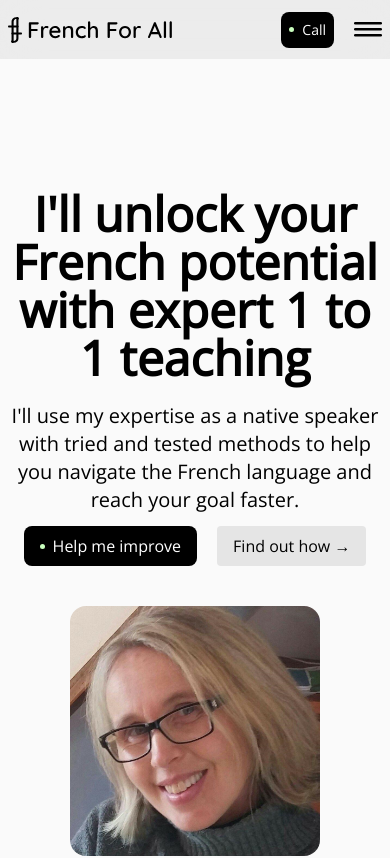
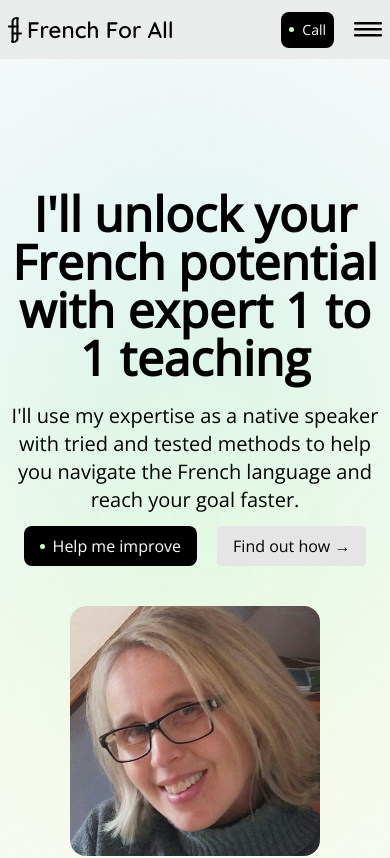
Before and after one commit to Wj9488/french-for-all-front-end, a Next.js app: page / in a window 390 px wide. Shown: the top 858 px of the page. Built offline with nearby package versions, Linux system fonts and the light colour scheme.

Commit message:
added bg gradient

```diff
--- a/pages/about.jsx
+++ b/pages/about.jsx
@@ -20,7 +20,7 @@ const About = () => {
         />
         <meta
           property="og:image"
-          content="/ffa__icon.png"
+          content="/ffa__og_image.png"
         />
       </Head>
       <div className="ml-auto mr-auto app__width">
--- a/pages/booking.jsx
+++ b/pages/booking.jsx
@@ -19,7 +19,7 @@ const Signup = () => {
         />
         <meta
           property="og:image"
-          content="/ffa__icon.png"
+          content="/ffa__og_image.png"
         />
     </Head>
     <div className="ml-auto mr-auto app__width">
--- a/pages/index.jsx
+++ b/pages/index.jsx
@@ -54,11 +54,12 @@ export default function Home() {
         />
         <meta
           property="og:image"
-          content="/ffa__icon.png"
+          content="/ffa__og_image.png"
         />
       </Head>
 
-      <header className="header__height flex items-center justify-center">
+      <header className="header__height flex items-center justify-center" >
+        <div id="header__bg_img" className="dark:opacity-50"></div>
         <div className="flex-row xl:flex xl:flex-center xl:items-center xl:gap-20 z-10">
           <div className="xl:w-7/12">
             <div className="font__quicksand font-semibold xl:text-5xl text-4xl xl:w-11/12">
@@ -73,7 +74,7 @@ export default function Home() {
             </p>
             <div className="flex items-center gap-5 justify-center xl:justify-start">
               <Link href="/booking">
-                <button className="mt-3 xl:mt-5 font-medium text-white dark:text-black flex items-center gap-2 px-4 py-2 lg:py-2 bg-black dark:bg-white rounded-lg">
+                <button className="hover:bg-neutral-200 mt-3 xl:mt-5 font-medium text-white dark:text-black flex items-center gap-2 px-4 py-2 lg:py-2 bg-black dark:bg-white rounded-lg">
                   <div className="cta__pulse_active dark:bg-green-600"></div>
                   Help me improve
                 </button>
@@ -429,7 +430,7 @@ export default function Home() {
 
       <div className="mb-20 flex items-center gap-5 justify-center xl:justify-start">
         <Link href="/booking">
-          <button className="mt-3 xl:mt-5 font-medium text-white dark:text-black flex items-center gap-2 px-4 py-2 lg:py-2 bg-black dark:bg-white rounded-lg">
+          <button className="hover:bg-neutral-200 mt-3 xl:mt-5 font-medium text-white dark:text-black flex items-center gap-2 px-4 py-2 lg:py-2 bg-black dark:bg-white rounded-lg">
             <div className="cta__pulse_active dark:bg-green-600"></div>
             Book a call
           </button>
@@ -541,7 +542,7 @@ export default function Home() {
           </h6>
           <Link href="/booking">
             <div className="flex items-center justify-center xl:justify-start xl:justfiy-left">
-              <button className="mt-3 xl:mt-5 font-medium text-white dark:text-black flex items-center gap-2 px-4 py-2 lg:py-2 bg-black dark:bg-white rounded-lg">
+              <button className="hover:bg-neutral-200 mt-3 xl:mt-5 font-medium text-white dark:text-black flex items-center gap-2 px-4 py-2 lg:py-2 bg-black dark:bg-white rounded-lg">
                 <div className="cta__pulse_active dark:bg-green-600"></div>
                 Get started
               </button>
--- a/pages/method.jsx
+++ b/pages/method.jsx
@@ -20,7 +20,7 @@ const Method = () => {
         />
         <meta
           property="og:image"
-          content="/ffa__icon.png"
+          content="/ffa__og_image.png"
         />
       </Head>
       <div className="overflow-x-hidden ml-auto mr-auto app__width">
--- a/pages/reviews.jsx
+++ b/pages/reviews.jsx
@@ -40,7 +40,7 @@ const Reviews = () => {
         />
         <meta
           property="og:image"
-          content="/ffa__icon.png"
+          content="/ffa__og_image.png"
         />
       </Head>
       <div className="ml-auto mr-auto app__width">
--- a/styles/globals.css
+++ b/styles/globals.css
@@ -52,10 +52,6 @@ body{
     background: rgb(229, 229, 229, 0.7);
     z-index: 999;
 }
-.sticky__div {
-    position: sticky;
-    top: 0;
-}
 
 .app__width {
     margin-left: auto;
@@ -65,13 +61,6 @@ body{
 
 /* Gradients  */
 
-.gradient__bg {
-    background-image: linear-gradient(90deg, #002551, #f0eeee, #f0eeee ,#DC2626);
-    transition: all 300ms ease-in-out;
-}
-.gradient__bg:hover {
-    scale: 1.01;
-}
 .landing__gradient {
     background-image: linear-gradient(135deg, #4CC9F0, #CAFFBF, #FFF698)
 }
@@ -96,38 +85,26 @@ body{
 
 /* Height setters */
 
-.section__height {
-    min-height: 80vh;
-}
+
 .header__height {
     min-height: 80vh;
     background-position: center;
+}
+#header__bg_img {
+    overflow-x: hidden;
+    position: absolute;
+    top: 50;
+    left: 50;
+    width: 900px;
+    height: 400px;
+    filter: blur(200px);
+    background-image: linear-gradient(135deg, #4CC9F0, #CAFFBF, #FFF698)
 }
 .explore__prompt_height {
     min-height: 10vh;
 }
 
 /* Height setters END */
-
-.svg__top_stripes {
-    position: absolute;
-    top: 0px;
-    left: 0px;
-    margin-top: -30px;
-}
-.hover__svg {
-    fill: #DC2626;
-    transition: all 300ms ease-in-out;
-}
-.hover__svg:hover {
-    fill: #002551;
-}
-.scale__svg {
-    transition: all 300ms ease-in-out;
-}
-.scale__svg:hover {
-    scale: 1.025;
-}
 
 .large__text {
     font-size: 150px;
@@ -160,11 +137,6 @@ body{
     display: none;
 }
 
-.footer__divider_line {
-    height: 2px;
-    background-image: linear-gradient(90deg, #002551, #e5e5e5, #e5e5e5 ,#DC2626);
-    width: 100%;
-}
 .footer__img_grid {
     display: grid;
     grid-template-columns: 1fr 1fr;
@@ -201,9 +173,6 @@ body{
 }
 
 @media screen and (max-width: 1320px) {
-    .svg__top_stripes {
-        opacity: 0;
-    }
     .nav__height {
         min-height: 7vh;
     }
@@ -235,12 +204,18 @@ body{
         opacity: 1;
         margin-top: -50px;
     }
+    #header__bg_img {
+        width: 200px;
+        height: 600px;
+        filter: blur(150px);
+    }
 }
 
 @media screen and (max-width: 740px) {
-    .svg__top_stripes {
-        opacity: 1;
-        margin-top: -19px;
+    #header__bg_img {
+        width: 200px;
+        height: 600px;
+        filter: blur(150px);
     }
     .mobile__display_only {
         display: block;
@@ -258,9 +233,6 @@ body{
         width: 250px;
         height: 250px;
     }
-    .gradient__bg {
-        background-image: linear-gradient(0deg, #002551 ,#e5e5e5, #e5e5e5,#DC2626);
-    }
     .small__section_height {
         min-height: 60vh;
     }
@@ -276,10 +248,6 @@ body{
 }
 
 @media screen and (max-width: 376px) {
-    .svg__top_stripes {
-        opacity: 1;
-        margin-top: -32px;
-    }
     .image__settings {
         width: 180px;
         height: 180px;
@@ -287,4 +255,9 @@ body{
     .extra__small_none {
         display: none;
     }
+    #header__bg_img {
+        width: 50px;
+        height: 400px;
+        filter: blur(150px);
+    }
 }
```
Also changed, not shown: public/ffa__og_image.png (added).
